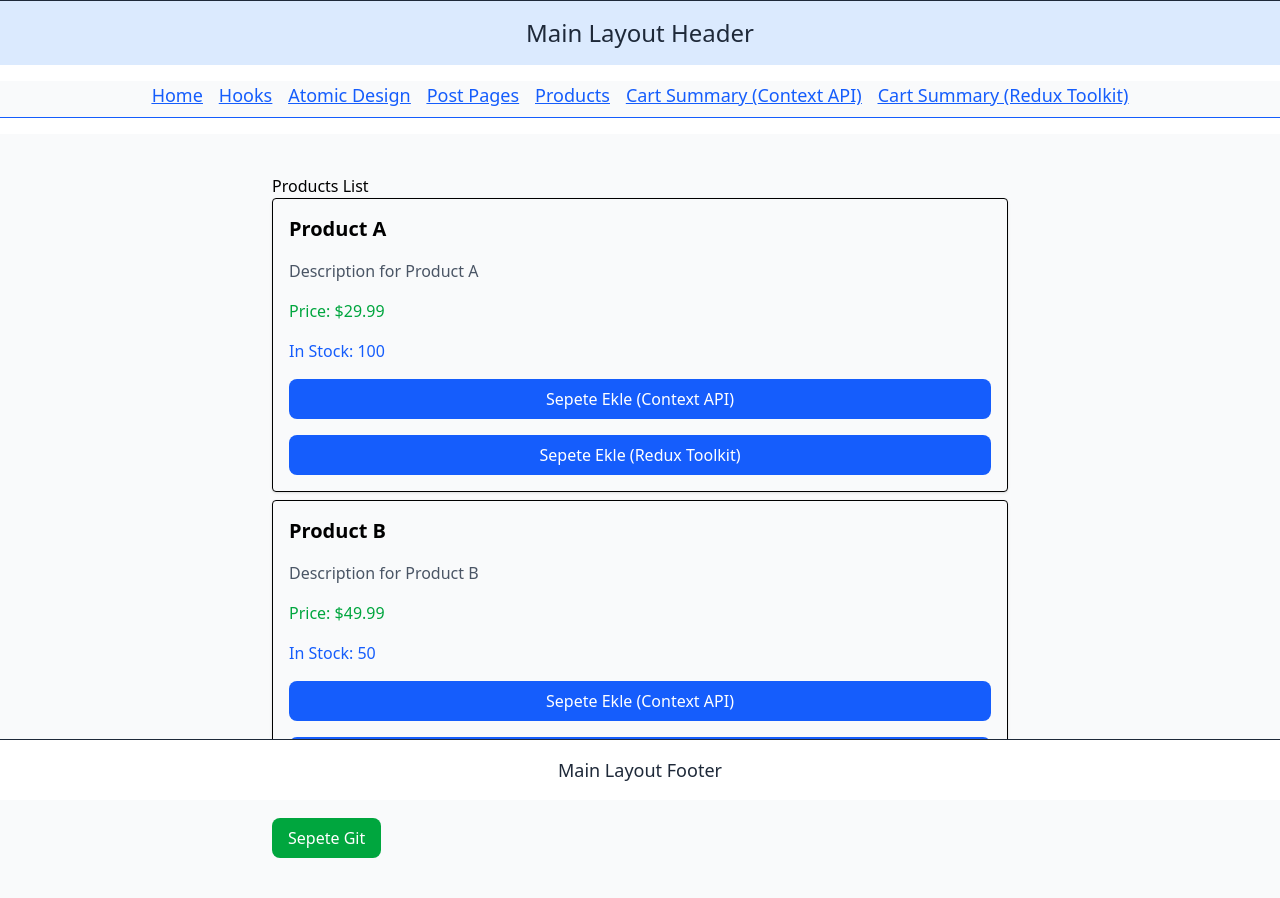
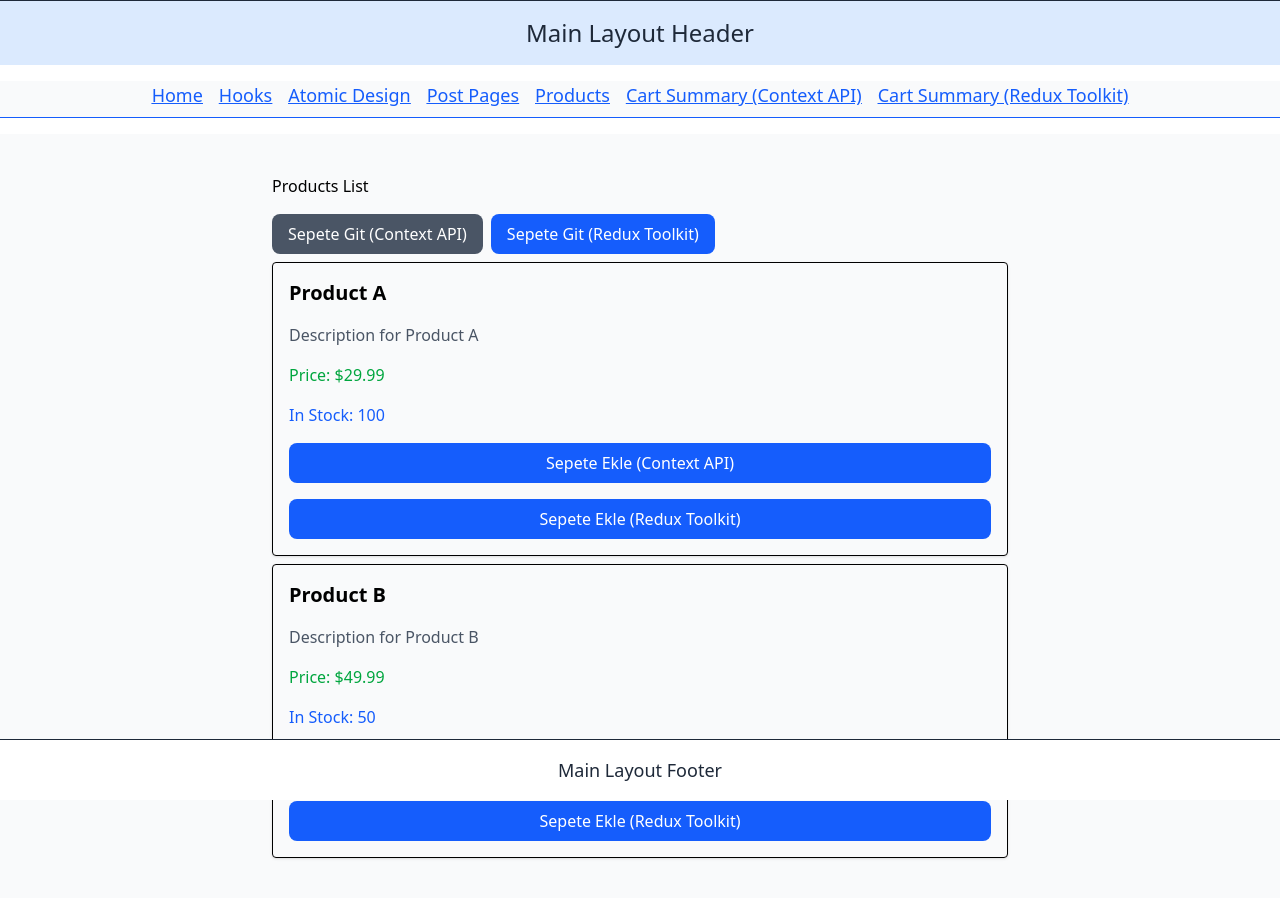
Before and after one commit to neominalsolutions/archi-vite-react-app, a React (Vite) app: page /products in a window 1280 px wide. Shown: the top 898 px of the page. Built offline with nearby package versions, Linux system fonts and the light colour scheme.

Commit message:
feat: update ProductsPage to navigate to cart summary and refactor add to cart functions for better clarity

```diff
--- a/src/pages/product/products.page.tsx
+++ b/src/pages/product/products.page.tsx
@@ -9,12 +9,14 @@ import type { AppDispatch } from '../../store/store';
 
 // addItem -> export isimleri aynı olduğu için çakışmayı önlemek adına yeniden adlandırıyoruz.
 import { addItem as _addItem } from '../../store/cart/cart.slice';
+import { useNavigate } from 'react-router';
 
 const ProductsPage = () => {
 	// component üzerinden state değiştirecek olan bir action tetiklememiz gerekiyor.
 	// useContext hook ile context listener görevi görür.
 	const { addItem } = useContext(CartContext) as CartContextType;
 	const dispatch = useDispatch<AppDispatch>();
+	const navigate = useNavigate();
 
 	const data: Product[] = [
 		{
@@ -35,7 +37,7 @@ const ProductsPage = () => {
 		},
 	];
 
-	const onAddtoCart = (data: Product) => {
+	const onAddtoCartContextAPI = (data: Product) => {
 		console.log(`Product ${data.id} added to cart.`);
 		// ilgili methoda  -> redux içtin action'a gönderilen veriye payload denir
 		// payload: state değiştirmek için action ile gönderilen veri
@@ -51,9 +53,39 @@ const ProductsPage = () => {
 		// cartProvider içindeki addItem methodunu kullanarak ürünü sepete eklemeliyiz.
 	};
 
+	const onAddtoCartReduxToolkit = (data: Product) => {
+		dispatch(
+			_addItem({
+				productId: data.id,
+				name: data.name,
+				quantity: 1,
+				price: data.price,
+			})
+		);
+		window.alert(`${data.name} sepete eklendi.`);
+
+		// cartProvider içindeki addItem methodunu kullanarak ürünü sepete eklemeliyiz.
+	};
+
 	return (
+		<>
 			<div className="container mx-auto p-4">
 				<h1>Products List</h1>
+				<div>
+					<button
+						onClick={() => navigate('/cart-summary')}
+						className="mt-4 px-4 py-2 bg-gray-600 text-white font-medium rounded-lg hover:bg-gray-700 transition mb-2"
+					>
+						Sepete Git (Context API)
+					</button>
+					<button
+						onClick={() => navigate('/cart-summary-v2')}
+						className="mt-4 px-4 py-2 bg-blue-600 text-white font-medium rounded-lg hover:bg-blue-700 transition mb-2 ml-2"
+					>
+						Sepete Git (Redux Toolkit)
+					</button>
+				</div>
+
 				{data.map((product) => (
 					<div
 						className="grid gap-4 p-4 mb-2 border rounded shadow "
@@ -64,36 +96,21 @@ const ProductsPage = () => {
 						<p className="text-green-600">Price: ${product.price}</p>
 						<p className="text-blue-600">In Stock: {product.stockQuantity}</p>
 						<button
-						onClick={() => onAddtoCart(product)}
+							onClick={() => onAddtoCartContextAPI(product)}
 							className="px-4 py-2 bg-blue-600 text-white font-medium rounded-lg hover:bg-blue-700 transition"
 						>
 							Sepete Ekle (Context API)
 						</button>
 						<button
-						onClick={() =>
-							dispatch(
-								_addItem({
-									productId: product.id,
-									name: product.name,
-									quantity: 1,
-									price: product.price,
-								})
-							)
-						}
+							onClick={() => onAddtoCartReduxToolkit(product)}
 							className="px-4 py-2 bg-blue-600 text-white font-medium rounded-lg hover:bg-blue-700 transition"
 						>
 							Sepete Ekle (Redux Toolkit)
 						</button>
 					</div>
 				))}
-
-			<button
-				onClick={() => {}}
-				className="mt-4 px-4 py-2 bg-green-600 text-white font-medium rounded-lg hover:bg-green-700 transition"
-			>
-				Sepete Git
-			</button>
 			</div>
+		</>
 	);
 };
 
```
Lines whose indentation alone changed are shown as unchanged.
